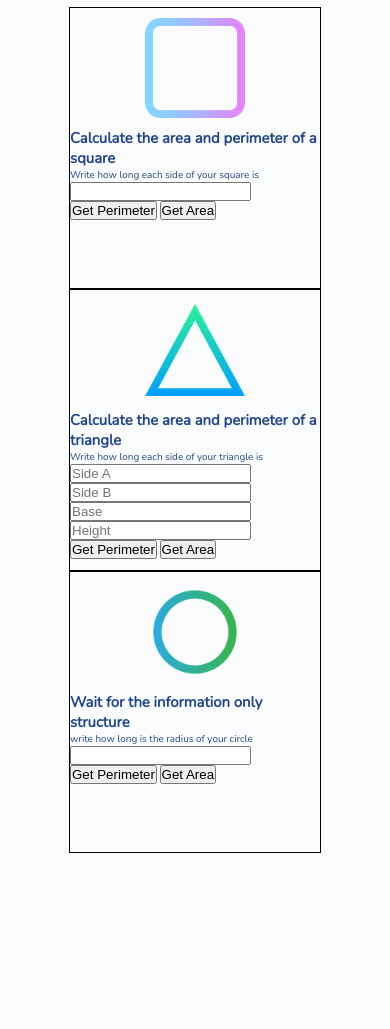
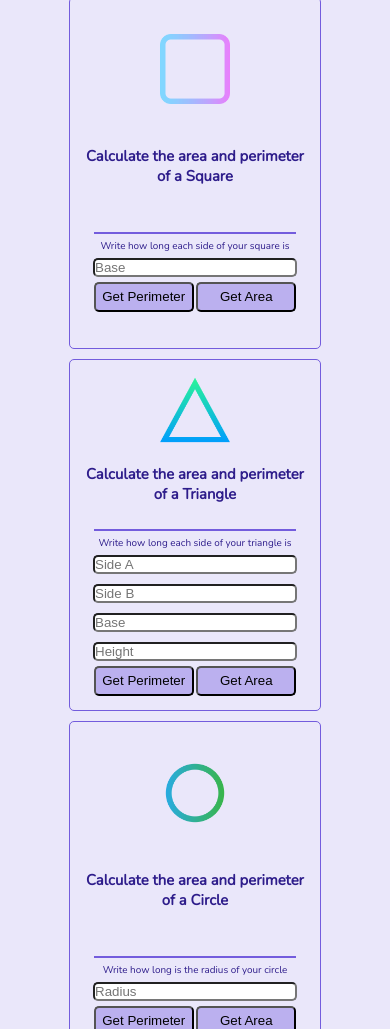
Before and after one commit to LuismGil/practical-javascript-course, a website: page index.html in a window 390 px wide. Shown: the part 214-1243 px from the top of the page. Before the commit the page ends 1067 px from the top, so only its background shows below. Drawn offline with nearby package versions, Linux system fonts and the light colour scheme.

Commit message:
Adding mobile styles

```diff
--- a/index.html
+++ b/index.html
@@ -23,32 +23,36 @@
   <section class="section">
     <img src="src/assets/images/square.png" alt="square" />
     <h2 class="section__title">
-      Calculate the area and perimeter of a square
+      Calculate the area and perimeter of a Square
     </h2>
 
-    <form class="section__form">
-      <div id="squareResult">
+    <form class="form">
+      <div
+       id="squareResult"
+       class="form__results"
+      >
 
       </div>
-      <label for="squareInput" class="section__form__label">
+      <label for="squareInput" class="form__label">
         Write how long each side of your square is
       </label>
         <input
           id="squareInput"
           type="number"
-          class="section__form__container__inputs"
+          class="form__inputs"
+          placeholder="Base"
         />
         <button
           id="squareBtnPerimeter"
           type="button"
-          class="section__form__container__buttons"
+          class="form__buttons"
         >
           Get Perimeter
         </button>
         <button
           id="squareBtnArea"
           type="button"
-          class="section__form__container__buttons"
+          class="form__buttons"
         >
           Get Area
         </button>
@@ -57,10 +61,13 @@
   <section class="section">
     <img src="src/assets/images/triangle.png" alt="triangle" />
     <h2 class="section__title">
-      Calculate the area and perimeter of a triangle
+      Calculate the area and perimeter of a Triangle
     </h2>
-    <form>
-      <div id="triangleResult">
+    <form class="form">
+      <div
+        id="triangleResult"
+        class="form__results"
+      >
 
       </div>
       <label>Write how long each side of your triangle is</label>
@@ -69,31 +76,38 @@
         id="triangleA"
         type="number"
         placeholder="Side A"
+        class="form__inputs"
         >
         <input
           id="triangleB"
           type="number"
           placeholder="Side B"
+          class="form__inputs"
         >
         <input
           id="triangleBase"
           type="number"
-          placeholder="Base">
+          placeholder="Base"
+          class="form__inputs"
+          >
         <input
           id="triangleHeight"
           type="number"
           placeholder="Height"
+          class="form__inputs"
         >
       </div>
       <button
       type="button"
       id="triangleBtnPerimeter"
+      class="form__buttons"
       >
         Get Perimeter
       </button>
       <button
       type="button"
       id="triangleBtnArea"
+      class="form__buttons"
       >
         Get Area
       </button>
@@ -102,28 +116,35 @@
   <section class="section">
     <img src="src/assets/images/circle.png" alt="circle" />
     <h2 class="section__title">
-      Wait for the information only structure
+      Calculate the area and perimeter of a Circle
     </h2>
-    <form>
-      <div id="circleResult">
+    <form class="form">
+      <div
+        id="circleResult"
+        class="form__results"
+      >
 
       </div>
-      <label>write how long is the radius of your circle</label>
+      <label>Write how long is the radius of your circle</label>
       <div>
         <input
         id='inputCircle'
         type="number"
+        placeholder="Radius"
+        class="form__inputs"
         >
       </div>
       <button
       type="button"
       id="circleBtnPerimeter"
+      class="form__buttons"
       >
         Get Perimeter
       </button>
       <button
       type="button"
       id="circleBtnArea"
+      class="form__buttons"
       >
         Get Area
       </button>
--- a/src/styles/base/_settings.scss
+++ b/src/styles/base/_settings.scss
@@ -5,5 +5,5 @@ $secundary: #735CDD;
 $white: #ffffff;
 $black: #000000;
 $error: #da1b22;
-$color-background: mix($white, $primary, 95%) !default;
+$color-background: mix($white, $secundary, 85%) !default;
 $color-text: scale-color($color-background, $lightness: -65%) !default;
--- a/src/styles/components/_shapes.scss
+++ b/src/styles/components/_shapes.scss
@@ -2,8 +2,8 @@
   text-align: center;
 
   img {
+    height: 80px;
     width: 80px;
-    height: 80px;
   }
 
   &__title {
@@ -15,18 +15,56 @@
     font-size: 17px;
     line-height: 32px;
     margin: 10px;
+    text-transform: capitalize;
     }
 }
 
 .section {
+  border: 1px solid $secundary;
+  border-radius: 5px;
+  display: flex;
+  flex-direction: column;
+  height: 350px;
+  justify-content: space-evenly;
+  margin: 10px auto;
   width: 250px;
-  height: 280px;
-  border: 1px solid black;
+
+  &__title {
+    margin: 5px 10px;
+    text-align: center;
+  }
 }
 
 img {
-  margin: 10px auto;
   display: block;
-  width: 100px;
-  height: 100px;
+  height: 70px;
+  margin: 0 auto;
+  width: 70px;
 }
+
+.form {
+  text-align: center;
+
+  &__results {
+    background: lighten($secundary, 20%);
+    border: 1px solid $secundary;
+    font-size: 15px;
+    font-weight: bold;
+    margin: 5px auto;
+    text-transform: capitalize;
+    width: 200px;
+  }
+
+  &__inputs {
+    border-radius: 5px;
+    margin: 5px 0;
+    width: 200px;
+  }
+
+  &__buttons {
+    background-color: lighten($secundary, 20%);
+    border-radius: 5px;
+    height: 30px;
+    width: 100px;
+  }
+}
```
Also changed, not shown: src/styles/styles.css, 1 other file.
